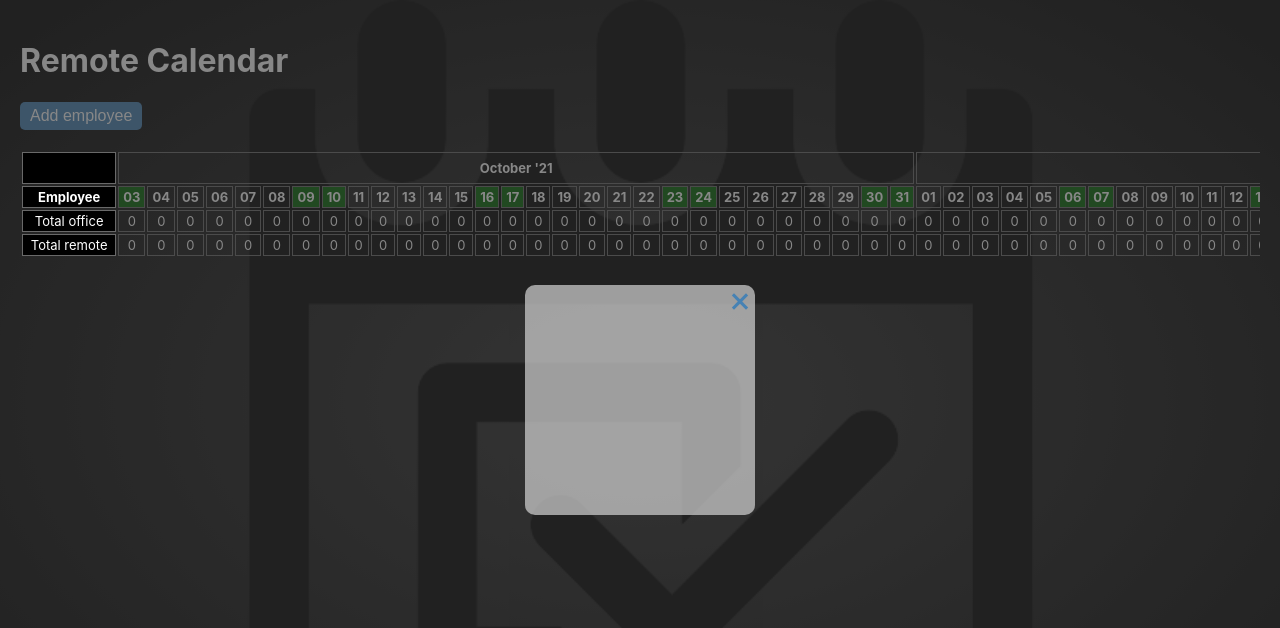
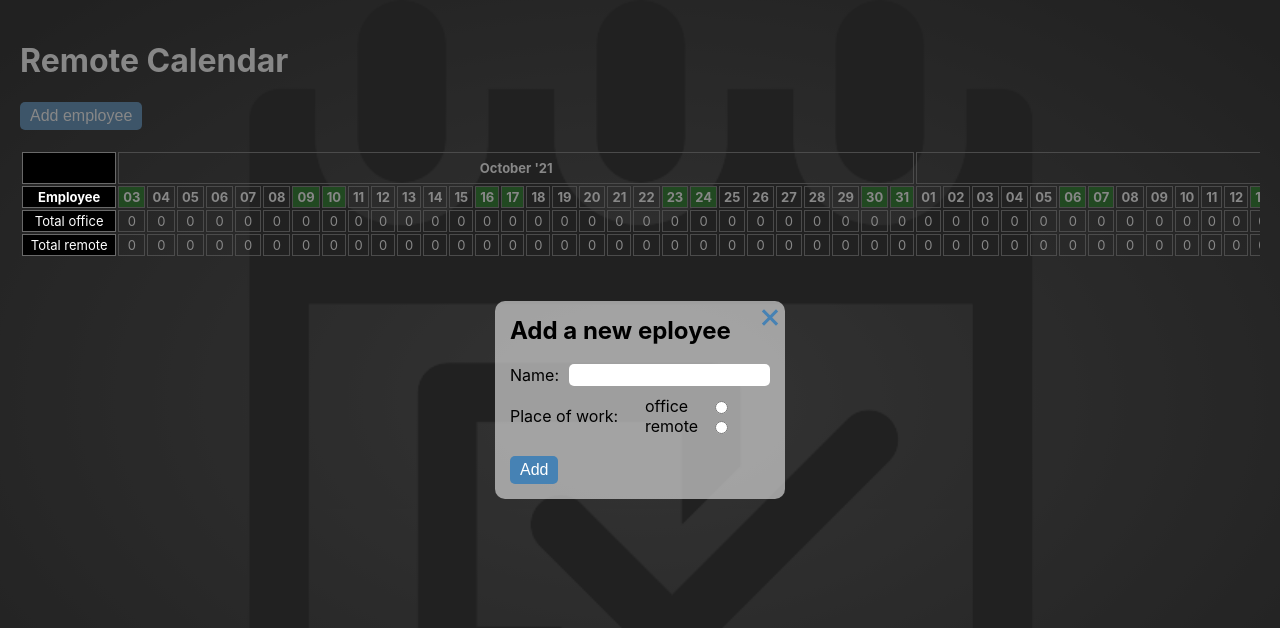
Before and after one commit to SDen4/remote_calendar, a React (Create React App) app: page / in a window 1280 px wide. Both pictures are taken after a click on the button "Add employee". Shown: the top 628 px of the page. Built offline with nearby package versions, Linux system fonts and the light colour scheme.

Commit message:
ModalContent component - from for adding new employees

```diff
--- /dev/null
+++ b/src/components/ModalContent/ModalContent.module.css
@@ -0,0 +1,64 @@
+.modalContent {
+  display: flex;
+  flex-direction: column;
+  align-items: flex-start;
+  justify-content: flex-start;
+  width: 100%;
+}
+
+.modalContent h2 {
+  margin-top: 0;
+}
+
+.form {
+  width: 100%;
+  margin-bottom: 20px;
+}
+
+.labelWrapper {
+  display: flex;
+  justify-content: flex-start;
+  align-items: center;
+  width: 100%;
+  margin-bottom: 10px;
+}
+
+.labelWrapper label {
+  margin-right: 10px;
+}
+
+.labelWrapper input {
+  border: 0;
+  border-radius: 5px;
+  outline: 0;
+  color: steelblue;
+  font-size: 14px;
+  padding: 3px 10px;
+}
+
+.labelWrapper > label {
+  text-align: left;
+  width: 50%;
+}
+
+.labelWrapper:last-child {
+  margin-bottom: 0;
+}
+
+.radioWrapper {
+  display: flex;
+  flex-direction: column;
+  justify-content: flex-start;
+  align-items: flex-start;
+  width: 50%;
+}
+
+.radioWrapper label {
+  text-align: left;
+  min-width: 55px;
+}
+
+.radioWrapper div {
+  display: flex;
+  width: 100%;
+}
--- /dev/null
+++ b/src/components/ModalContent/ModalContent.tsx
@@ -0,0 +1,59 @@
+import React from 'react';
+import Button from '../../ui/Button';
+
+import styles from './ModalContent.module.css';
+
+const ModalContent: React.FC = () => {
+  const onSubmitHahdler = () => {
+    return null;
+  };
+
+  const onRadioClick = (event: any) => {
+    // eslint-disable-next-line no-console
+    console.log(event.target.value);
+    return null;
+  };
+
+  return (
+    <div className={styles.modalContent}>
+      <h2>Add a new eployee</h2>
+
+      <form onSubmit={onSubmitHahdler} className={styles.form}>
+        <div className={styles.labelWrapper}>
+          <label>Name: </label>
+          <input type="text" />
+        </div>
+
+        <div className={styles.labelWrapper}>
+          <label>Place of work:</label>
+
+          <div className={styles.radioWrapper}>
+            <div>
+              <label>office</label>
+              <input
+                type="radio"
+                name="radio"
+                value="office"
+                onClick={(event) => onRadioClick(event)}
+              />
+            </div>
+
+            <div>
+              <label>remote</label>
+              <input
+                type="radio"
+                name="radio"
+                value="remote"
+                onClick={(event) => onRadioClick(event)}
+              />
+            </div>
+          </div>
+        </div>
+      </form>
+
+      <Button buttonText="Add" buttonType="submit" onButtonClick={() => null} />
+    </div>
+  );
+};
+
+export default ModalContent;
--- /dev/null
+++ b/src/components/ModalContent/index.ts
@@ -0,0 +1 @@
+export { default } from './ModalContent';
--- a/src/ui/Modal/Modal.module.css
+++ b/src/ui/Modal/Modal.module.css
@@ -17,19 +17,19 @@
 .modal {
   display: flex;
   flex-direction: column;
-  justify-content: center;
+  justify-content: flex-start;
   position: relative;
   align-items: center;
   background-color: rgba(211, 211, 211, 0.7);
   color: black;
   border-radius: 10px;
   min-width: 200px;
-  min-height: 200px;
+  min-height: 100px;
   padding: 15px 15px;
   text-align: center;
 }
 
-.modal button {
+.modal .button {
   position: absolute;
   top: 5px;
   right: 5px;
@@ -42,8 +42,8 @@
   cursor: pointer;
 }
 
-.modal button:after,
-.modal button:before {
+.modal .button:after,
+.modal .button:before {
   content: '';
   display: block;
   position: absolute;
@@ -55,20 +55,20 @@
   transition: 0.3s;
 }
 
-.modal button:after {
+.modal .button:after {
   transform: rotate(45deg);
 }
 
-.modal button:before {
+.modal .button:before {
   transform: rotate(-45deg);
 }
 
-.modal button:hover::after {
+.modal .button:hover::after {
   background-color: darkblue;
   transform: rotate(225deg);
 }
 
-.modal button:hover::before {
+.modal .button:hover::before {
   background-color: darkblue;
   transform: rotate(135deg);
 }
--- a/src/ui/Modal/Modal.tsx
+++ b/src/ui/Modal/Modal.tsx
@@ -4,16 +4,21 @@ import { IModal } from './types';
 
 import styles from './Modal.module.css';
 
-const Modal: React.FC<IModal> = ({ onCloseButtonClick }) => {
+const Modal: React.FC<IModal> = ({ onCloseButtonClick, modalContent }) => {
+  const InnerComponent = modalContent;
+
   const onCloseClick = () => {
     onCloseButtonClick();
   };
+
   return (
     <div className={styles.modalWrapper}>
       <div className={styles.modal}>
-        <button type="button" onClick={onCloseClick}>
+        <button type="button" onClick={onCloseClick} className={styles.button}>
           <span />
         </button>
+
+        <InnerComponent />
       </div>
     </div>
   );
--- a/src/ui/Modal/types.ts
+++ b/src/ui/Modal/types.ts
@@ -1,3 +1,4 @@
 export interface IModal {
   onCloseButtonClick: () => void;
+  modalContent: any;
 }
--- a/src/views/Root/Root.tsx
+++ b/src/views/Root/Root.tsx
@@ -4,13 +4,15 @@ import clsx from 'clsx';
 
 import Modal from '../../ui/Modal';
 import Calendar from '../../components/Calendar';
+import ModalContent from '../../components/ModalContent';
 
 import { InitialStateType } from '../../store/types';
 import { fetchSaga, setModalFlag } from '../../store/actions';
 import { AppStateType } from '../../store/RootReducer';
 
+import Button from '../../ui/Button';
+
 import styles from './Root.module.css';
-import Button from '../../ui/Button';
 
 const Root: React.FC = () => {
   const dispatch = useDispatch();
@@ -34,7 +36,9 @@ const Root: React.FC = () => {
 
   return (
     <div className={styles.root_wrapper}>
-      {store.modalFlag && <Modal onCloseButtonClick={onCloseModal} />}
+      {store.modalFlag && (
+        <Modal onCloseButtonClick={onCloseModal} modalContent={ModalContent} />
+      )}
 
       <header>
         <h1>Remote Calendar</h1>
```
